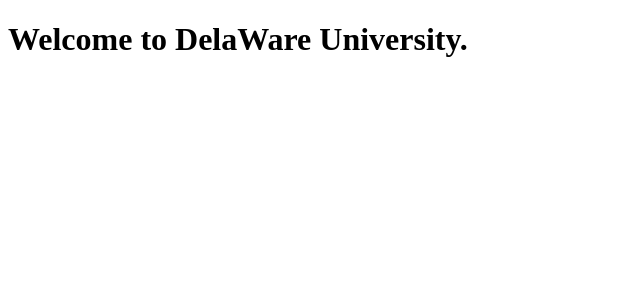
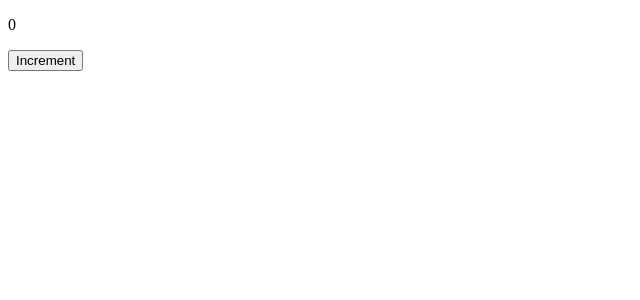
Before and after one commit to abbasi-naim/React, a React (Create React App) app: page / in a window 1280 px wide. Shown: the top 300 px of the page, without its empty margins (0-640 px from the left). Built offline with nearby package versions, Linux system fonts and the light colour scheme.

Commit message:
rewrite counter app using hook

```diff
--- a/src/index.js
+++ b/src/index.js
@@ -157,7 +157,26 @@ function Item(props) {
     return <h1>Welcome to {name} University.</h1>;
   }
 
-  const el = <Hook />;
+  const elm = <Hook />;
+  ReactDOM.render(
+    elm,
+    document.getElementById('root')
+  );
+
+  // rewrite counter app using hook
+  function Counter() {
+    const [counter, setCounter] = useState(0);
+
+    function increment() {
+      setCounter(counter+1);
+    }
+    return <div>
+    <p>{counter}</p>
+    <button onClick={increment}>Increment</button>
+    </div>;
+  }
+
+  const el = <Counter />;
   ReactDOM.render(
     el,
     document.getElementById('root')
```
